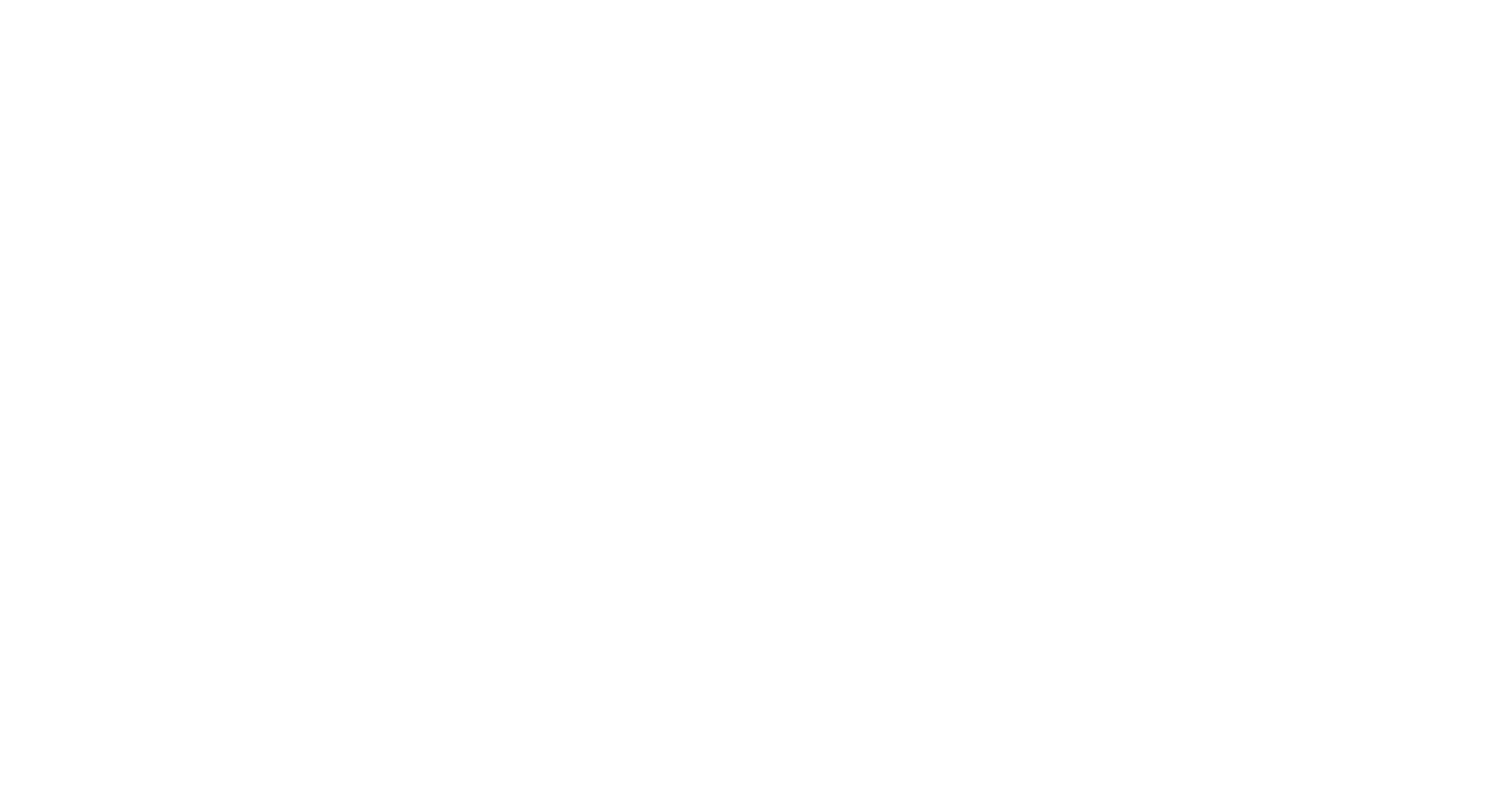
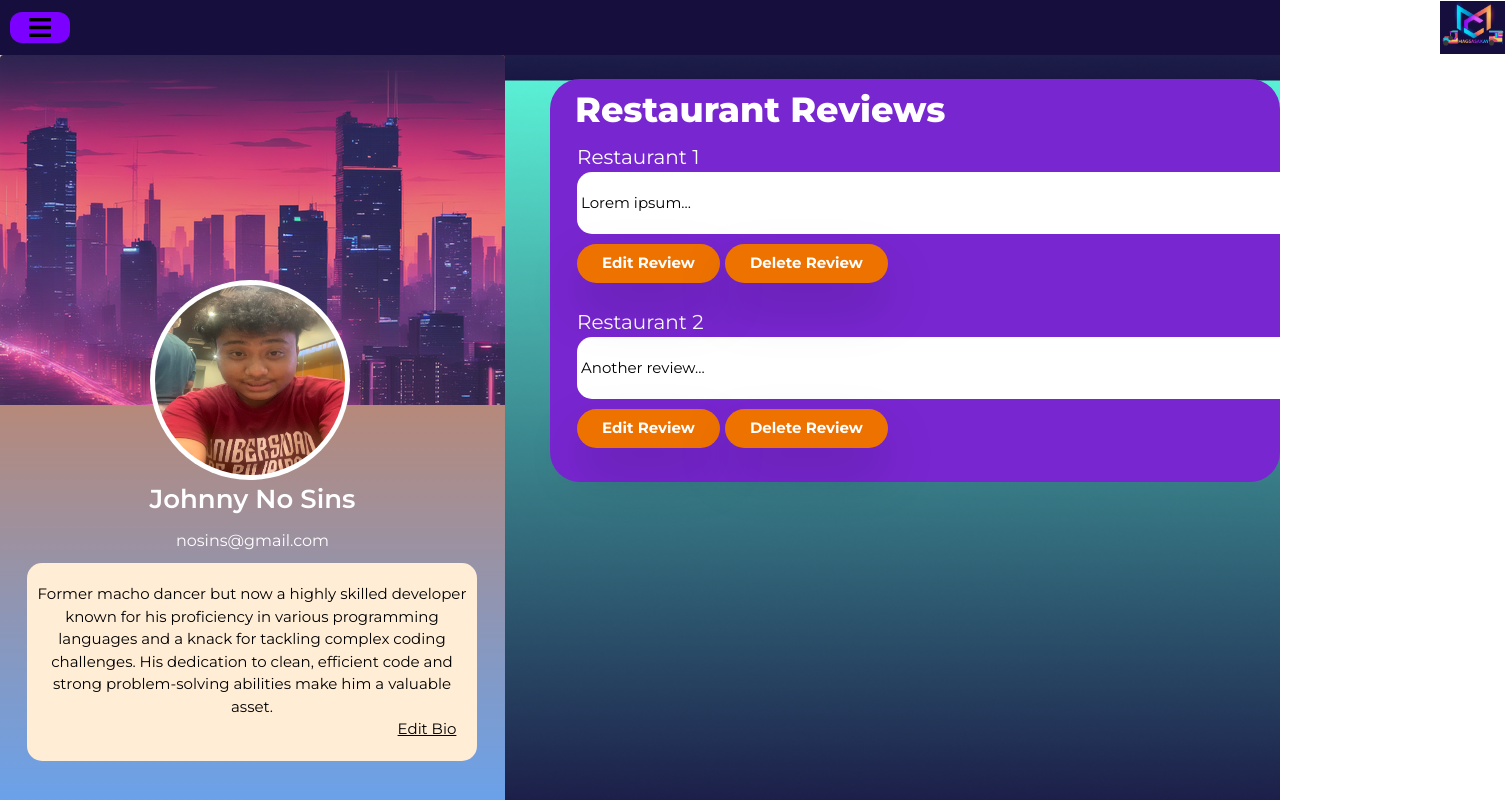
Before and after one commit to KristianLyle/Magsasakay, a React (Create React App) app in the folder magsasakay/: page /profile in a window 1280 px wide. Shown: the top 800 px of the page, 1505 px wide, since content can reach past the window. Built offline with nearby package versions, Linux system fonts and the light colour scheme.

Commit message:
Added profile page
made profile page frontend and edit functionalities (no backend). Also removed carousel import in about (useless)

```diff
--- a/magsasakay/src/App.js
+++ b/magsasakay/src/App.js
@@ -9,6 +9,7 @@ import Restaurants from './restaurants'
 import ViewMore from './restoViewMore';
 import RestoReviews from './resto_review';
 import About from './about'
+import Profile from './profile';
 
 
 function App() {
@@ -39,6 +40,9 @@ function App() {
         <Route exact path ='/about'>
           <About/>
         </Route>
+        <Route exact path = '/profile'>
+          <Profile/>
+        </Route>
       </Switch>
     </Router>
   );
--- a/magsasakay/src/about.js
+++ b/magsasakay/src/about.js
@@ -1,5 +1,4 @@
 import React from 'react';
-import 'react-responsive-carousel/lib/styles/carousel.min.css'; // Import the carousel styles
 import { Link } from 'react-router-dom';
 import './index.css';
 import NavBar from './navbar';
--- /dev/null
+++ b/magsasakay/src/profCard.js
@@ -0,0 +1,69 @@
+import React, { useState } from 'react';
+import user from './img/dev3.jpg';
+import city from './img/city.png';
+
+const ProfileCard = () => {
+  const [editingBio, setEditingBio] = useState(false);
+  const [editedBio, setEditedBio] = useState(
+    'Former macho dancer but now a highly skilled developer known for his proficiency in various programming languages and a knack for tackling complex coding challenges. His dedication to clean, efficient code and strong problem-solving abilities make him a valuable asset.'
+  );
+
+  const backgroundStyle = {
+    backgroundImage: `url(${city})`,
+  };
+
+  const handleEditBioClick = () => {
+    setEditingBio(true);
+  };
+
+  const handleSaveBioClick = () => {
+    setEditingBio(false);
+    // Perform any additional actions on save, if needed
+  };
+
+  const handleCancelBioClick = () => {
+    setEditingBio(false);
+  };
+
+  return (
+    <>
+      <div className='w-[505px] h-full rounded-[4px] pb-[20px] bg-gradient-to-t from-blue-400 to-orange-500 text-center font-Montserrat'>
+        <div className='h-[350px] rounded-[4px_4px_0px_0px]' style={backgroundStyle}></div>
+        <div className='profile-down items-center'>
+          <img src={user} className='h-[200px] w-[200px] rounded-[100px] mt-[-125px] p-[5px] bg-white ml-[150px]' />
+          <div className='profile-title text-[26px] font-semibold text-white'>Johnny No Sins</div>
+          <div className='profile-button py-[10px] text-white'>
+            <a href='mailto: nosins@gmail.com'>nosins@gmail.com</a>
+          </div>
+          {editingBio ? (
+            <div className='profile-description px-1 py-5 text-[15px] bg-orange-100 max-w-[450px] max-h-[450px] text-center ml-[27px] rounded-[15px] overflow-auto'>
+              <textarea
+                value={editedBio}
+                onChange={(e) => setEditedBio(e.target.value)}
+                className='w-[400px] h-[150px] p-2'
+              />
+              <button onClick={handleSaveBioClick} className='bg-[#EE7200] text-[15px] py-2 rounded-full font-bold text-white hover:bg-white hover:text-[#160E3D] drop-shadow-2xl mt-[10px] font-Montserrat px-[25px] max-w-[200px]'>
+                Save Bio
+              </button>
+              <button onClick={handleCancelBioClick} className='ml-[5px] bg-[#EE7200] text-[15px] py-2 rounded-full font-bold text-white hover:bg-white hover:text-[#160E3D] drop-shadow-2xl mt-[10px] font-Montserrat px-[25px] max-w-[200px]'>
+                Cancel
+              </button>
+            </div>
+          ) : (
+            <div className='profile-description px-1 py-5 text-[15px] bg-orange-100 max-w-[450px] max-h-[450px] text-center ml-[27px] rounded-[15px] overflow-auto'>
+              <p className='bg-orange'>{editedBio}</p>
+              <button onClick={handleEditBioClick} className='ml-[350px] underline hover:text-white'>
+                Edit Bio
+              </button>
+            </div>
+          )}
+          <div className='profile-button'>
+            <a href='mailto:'></a>
+          </div>
+        </div>
+      </div>
+    </>
+  );
+};
+
+export default ProfileCard;
--- /dev/null
+++ b/magsasakay/src/profRevCard.js
@@ -0,0 +1,75 @@
+import React, { useState } from 'react';
+
+const ProfileReviews = () => {
+  const [editingIndex, setEditingIndex] = useState(null);
+  const [editedText, setEditedText] = useState('');
+  const [reviews, setReviews] = useState([
+    { id: 1, restaurantName: 'Restaurant 1', reviewText: 'Lorem ipsum...' },
+    { id: 2, restaurantName: 'Restaurant 2', reviewText: 'Another review...' },
+    // Add more reviews as needed
+  ]);
+
+  const handleEditClick = (index, initialText) => {
+    setEditingIndex(index);
+    setEditedText(initialText);
+  };
+
+  const handleSaveClick = (index) => {
+    const updatedReviews = [...reviews];
+    updatedReviews[index].reviewText = editedText;
+    setReviews(updatedReviews);
+    setEditingIndex(null);
+  };
+
+  const handleCancelClick = () => {
+    setEditingIndex(null);
+  };
+
+  return (
+    <div className="ml-[550px] font-Montserrat bg-[#7826D0] max-w-[900px] text-white p-[5px] rounded-[30px]">
+      <h1 className="ml-[20px] font-extrabold text-[35px]">Restaurant Reviews</h1>
+      <ul className="ml-[15px] p-[5px]">
+        {reviews.map((review, index) => (
+          <li key={review.id} className="max-w-[500px] px-[2px]">
+            <h2 className="text-[20px] font-regular">{review.restaurantName}</h2>
+            {editingIndex === index ? (
+              <div className="bg-white text-black px-1 py-5 text-[15px] w-[850px] max-w-[900px] max-h-[100px] rounded-[15px] overflow-y-auto">
+                <textarea
+                  className = 'w-full h-full'
+                  value={editedText}
+                  onChange={(e) => setEditedText(e.target.value)}
+                />
+                <button className='bg-[#EE7200] text-[14px] py-2 rounded-full font-bold text-white
+                hover:bg-[#160E3D] hover:text-white drop-shadow-2xl mt-[1px] font-Montserrat
+                max-w-[100px] w-[90px]' onClick={() => handleSaveClick(index)}>
+                    Save</button>
+                <button className='ml-[5px] bg-[#EE7200] text-[14px] py-2 rounded-full font-bold text-white
+                hover:bg-[#160E3D] hover:text-white drop-shadow-2xl mt-[1px] font-Montserrat
+                max-w-[100px] w-[90px]' onClick={handleCancelClick}>
+                    Cancel</button>
+              </div>
+            ) : (
+              <div className="bg-white text-black px-1 py-5 text-[15px] w-[850px] max-w-[900px] max-h-[100px] rounded-[15px] overflow-auto">
+                {review.reviewText}
+              </div>
+            )}
+            <div>
+              <button
+                className="bg-[#EE7200] text-[15px] py-2 rounded-full font-bold text-white hover:bg-white hover:text-[#160E3D] drop-shadow-2xl mt-[10px] font-Montserrat px-[25px] max-w-[200px]"
+                onClick={() => handleEditClick(index, review.reviewText)}
+              >
+                Edit Review
+              </button>
+              <button className="ml-[5px] bg-[#EE7200] text-[15px] py-2 rounded-full font-bold text-white hover:bg-white hover:text-[#160E3D] drop-shadow-2xl mt-[10px] font-Montserrat px-[25px] max-w-[200px]">
+                Delete Review
+              </button>
+            </div>
+            <br />
+          </li>
+        ))}
+      </ul>
+    </div>
+  );
+};
+
+export default ProfileReviews;
--- /dev/null
+++ b/magsasakay/src/profile.js
@@ -0,0 +1,45 @@
+import React from 'react';
+import './index.css';
+import NavBar from './navbar';
+import { BrowserRouter as Router, Route, Switch } from 'react-router-dom';
+import prof_bg from './img/prof_bg.png';
+import user from './img/user.jpg';
+import ProfileCard from './profCard';
+import ProfileReviews from './profRevCard';
+
+const Profile = () => {
+  const backgroundStyle = {
+    backgroundImage: `url(${prof_bg})`,
+  };
+
+  const leftPanelStyle = {
+    position: 'absolute',
+    top: 0,
+    left: 0,
+    height: '100%',
+    width: '33.33%',
+    backgroundColor: 'lightblue',
+    zIndex: 1,
+  };
+
+  return (
+    <>
+      <Router>
+        <NavBar />
+        <Switch>
+          <Route exact path="/" />
+        </Switch>
+      </Router>
+      <div className="relative">
+        <div style={leftPanelStyle}>
+            <ProfileCard/>
+        </div>
+        <div style={backgroundStyle} className="bg-contain bg-full bg-center min-h-screen"> <br/>
+          <ProfileReviews/>
+        </div>
+      </div>
+    </>
+  );
+};
+
+export default Profile;
```
Also changed, not shown: magsasakay/src/img/prof_bg.png (added).
